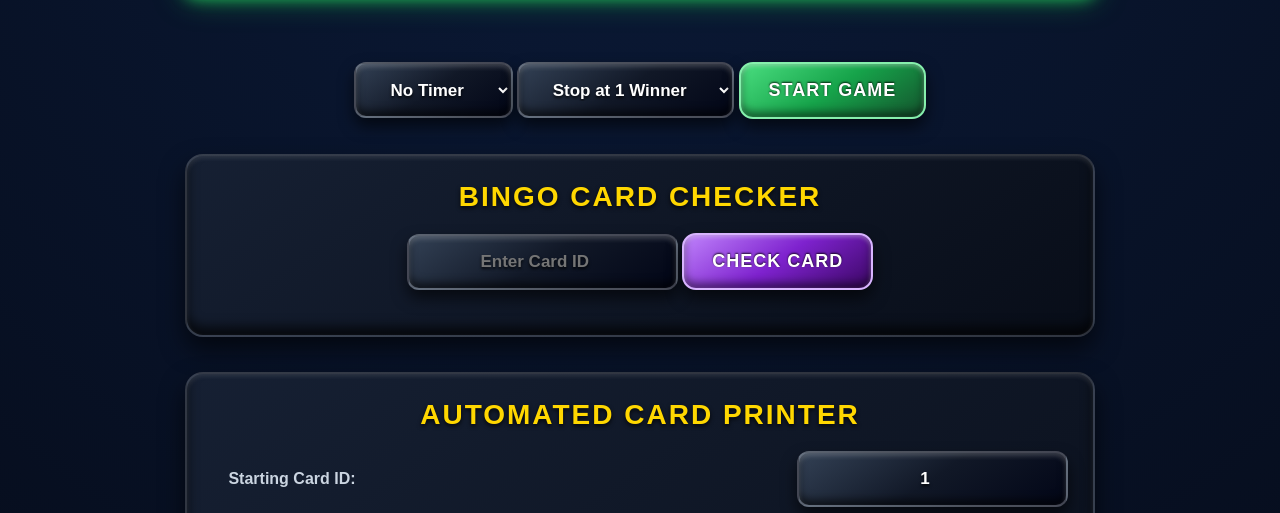
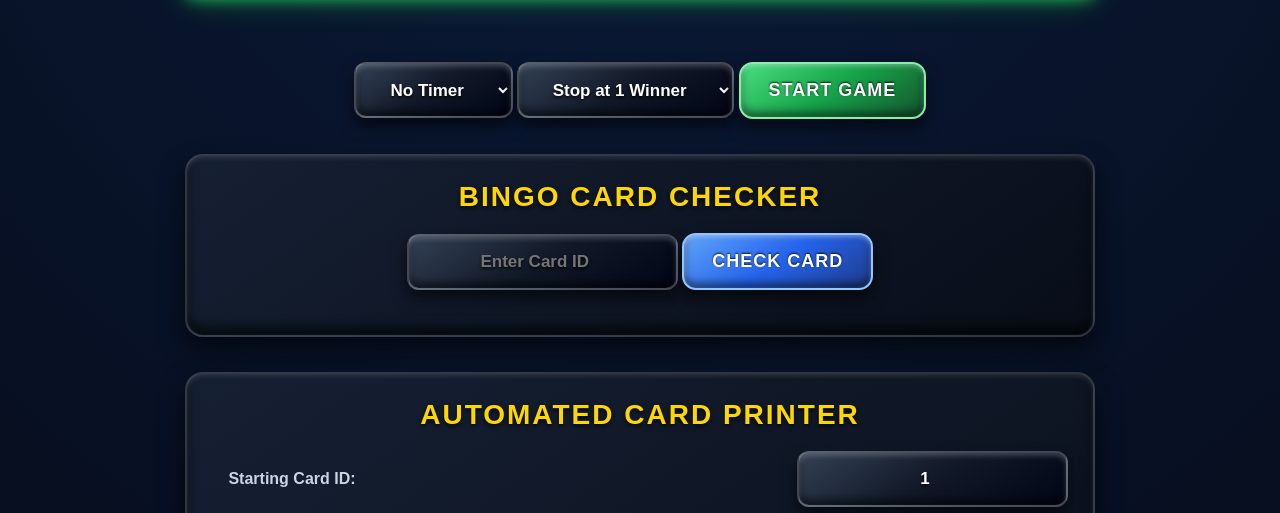
Before and after one commit to rowlandmartin85-lab/safety-bingo, a website: page host.html in a window 1280 px wide. Shown: the part 287-800 px from the top of the page. Drawn offline with nearby package versions, Linux system fonts and the light colour scheme; no server answers.

Commit message:
host.css

```diff
--- a/css/host.css
+++ b/css/host.css
@@ -147,6 +147,13 @@ button:active {
     border-color: #93c5fd;
 }
 
+/* PHYSICAL CARD CHECK BUTTON - RESTORED TO ORIGINAL METALLIC BLUE */
+#checkCardBtn {
+    background: linear-gradient(145deg, #60a5fa, #2563eb, #1e3a8a) !important;
+    border-color: #93c5fd !important;
+    color: white !important;
+}
+
 #repeatBtn {
     background: linear-gradient(145deg, #fde047, #ca8a04, #713f12);
     border-color: #fef08a;
@@ -169,8 +176,7 @@ button:active {
     border-color: #fde68a;
 }
 
-/* MATCHED TO HOST ANSWER KEY (PURPLE GRADIENT) */
-#checkCardBtn,
+/* DIGITAL AUDIT / CHECK BUTTONS - MATCHED TO HOST ANSWER KEY (PURPLE GRADIENT) */
 #buildCardsBtn,
 #answerKeyBtn,
 #cheatSheetBtn,
```
